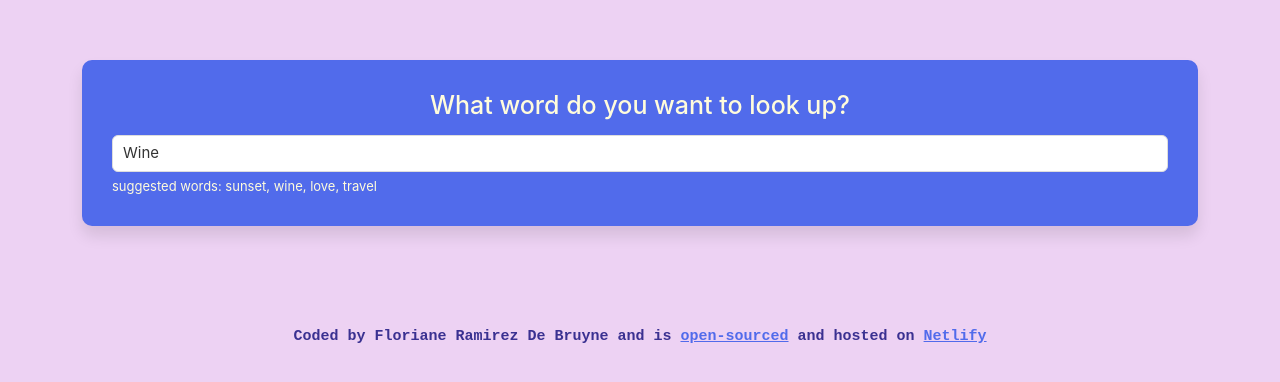
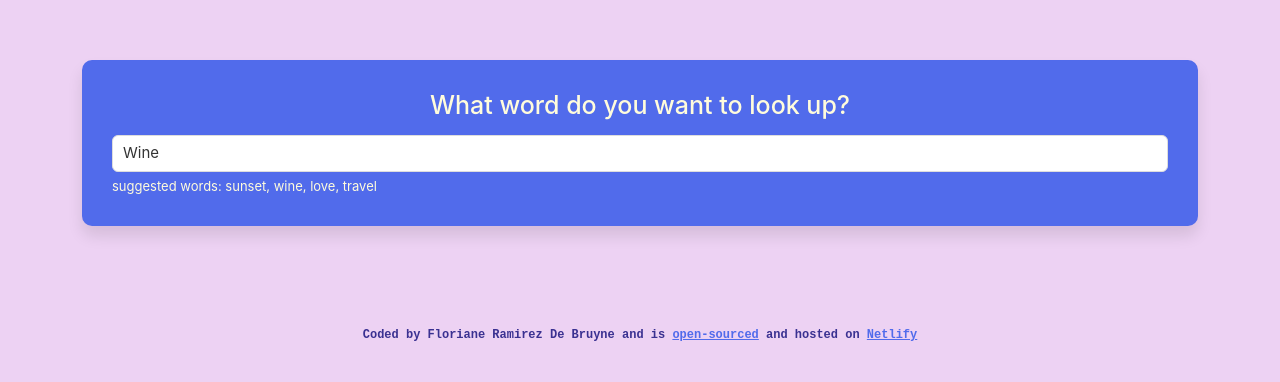
Before and after one commit to floradb26/dictionary-app, a React (Create React App) app: page / in a window 1280 px wide. Shown: the top 382 px of the page. Built offline with nearby package versions, Linux system fonts and the light colour scheme; no server answers.

Commit message:
Signature size minimalized

```diff
--- a/src/App.css
+++ b/src/App.css
@@ -14,7 +14,7 @@ color: #84DFFF;
   text-align: center;
   font-family: monospace;
   font-weight: bold;
-  font-size: 15px;
+  font-size: 12px;
   color: #3a3191;
 }
 
```
